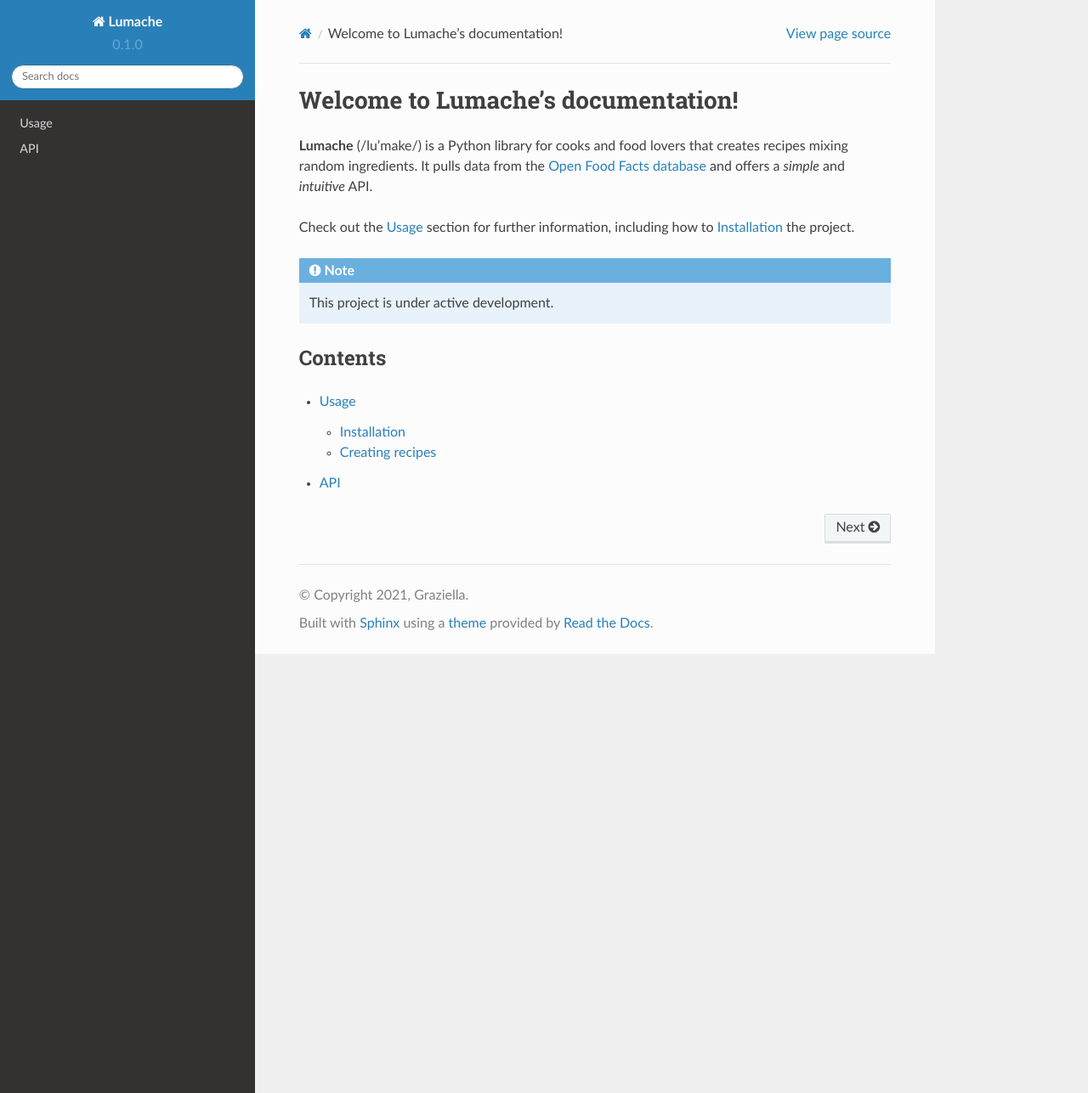
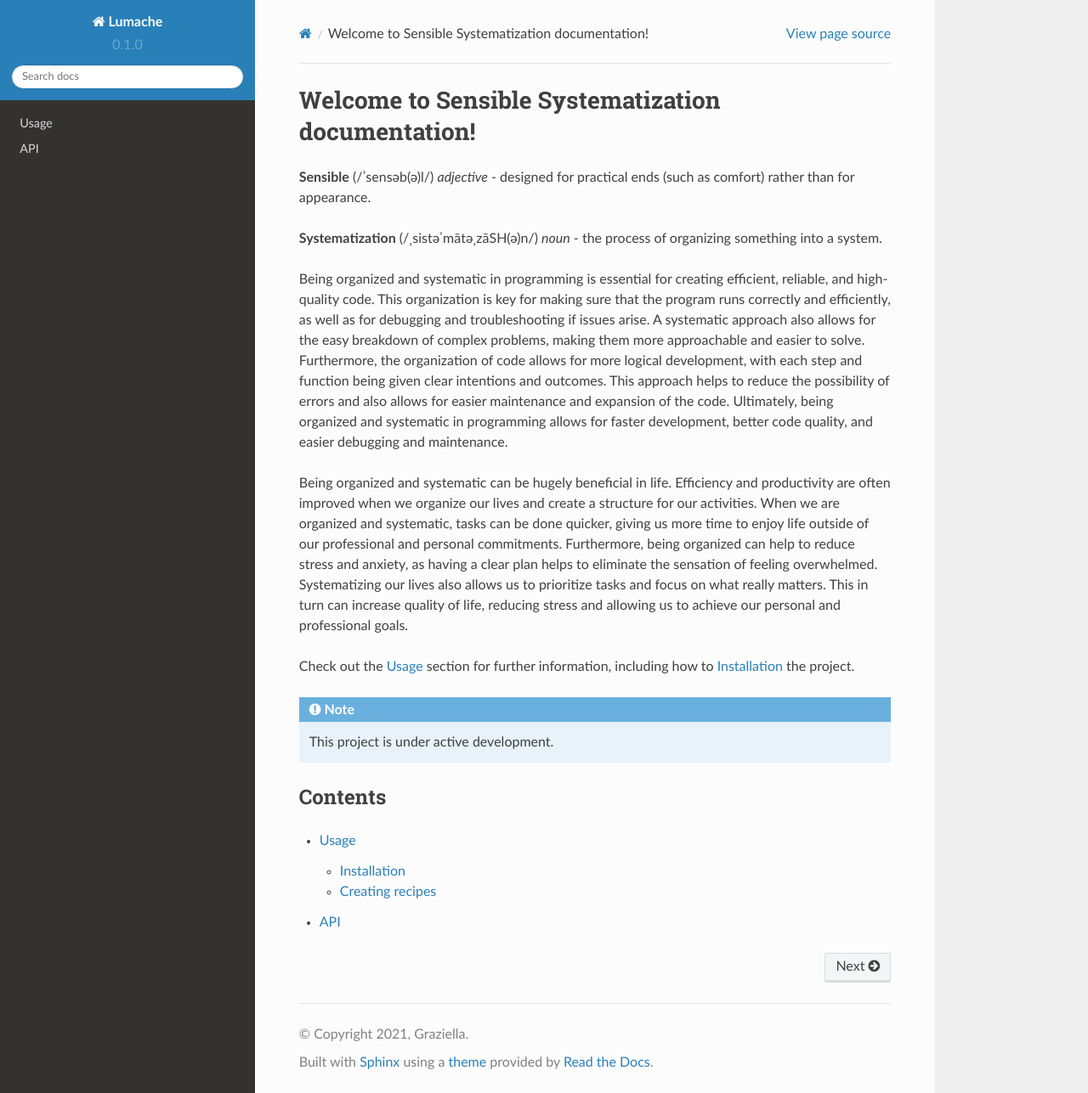
Before and after one commit to wattsjake/sensible-systematization, a Sphinx documentation site: the page built from docs/source/index.rst, in a window 1280 px wide and 1287 px high. Shown: the whole window at 85% size. Built offline with Sphinx 7.4.7 and the Read the Docs theme 2.0.0, drawn with Linux system fonts in a browser that asks for light colours.

Commit message:
added basic description in index

```diff
--- a/docs/source/index.rst
+++ b/docs/source/index.rst
@@ -1,10 +1,13 @@
-Welcome to Lumache's documentation!
+Welcome to Sensible Systematization documentation!
 ===================================
 
-**Lumache** (/lu'make/) is a Python library for cooks and food lovers
-that creates recipes mixing random ingredients.
-It pulls data from the `Open Food Facts database <https://world.openfoodfacts.org/>`_
-and offers a *simple* and *intuitive* API.
+**Sensible** (/ˈsensəb(ə)l/) *adjective* - designed for practical ends (such as comfort) rather than for appearance.
+
+**Systematization** (/ˌsistəˈmātəˌzāSH(ə)n/) *noun* - the process of organizing something into a system.
+
+Being organized and systematic in programming is essential for creating efficient, reliable, and high-quality code. This organization is key for making sure that the program runs correctly and efficiently, as well as for debugging and troubleshooting if issues arise. A systematic approach also allows for the easy breakdown of complex problems, making them more approachable and easier to solve. Furthermore, the organization of code allows for more logical development, with each step and function being given clear intentions and outcomes. This approach helps to reduce the possibility of errors and also allows for easier maintenance and expansion of the code. Ultimately, being organized and systematic in programming allows for faster development, better code quality, and easier debugging and maintenance.
+
+Being organized and systematic can be hugely beneficial in life. Efficiency and productivity are often improved when we organize our lives and create a structure for our activities. When we are organized and systematic, tasks can be done quicker, giving us more time to enjoy life outside of our professional and personal commitments. Furthermore, being organized can help to reduce stress and anxiety, as having a clear plan helps to eliminate the sensation of feeling overwhelmed. Systematizing our lives also allows us to prioritize tasks and focus on what really matters. This in turn can increase quality of life, reducing stress and allowing us to achieve our personal and professional goals.
 
 Check out the :doc:`usage` section for further information, including
 how to :ref:`installation` the project.
```
